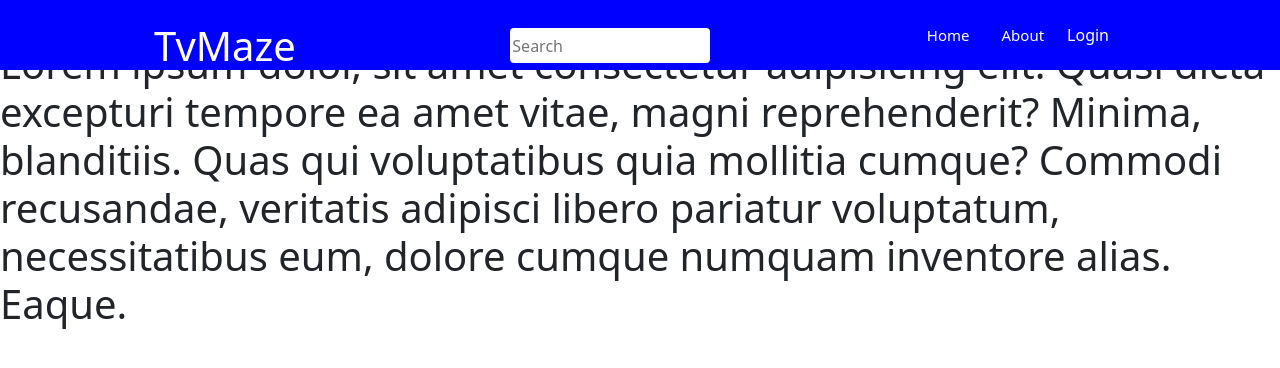
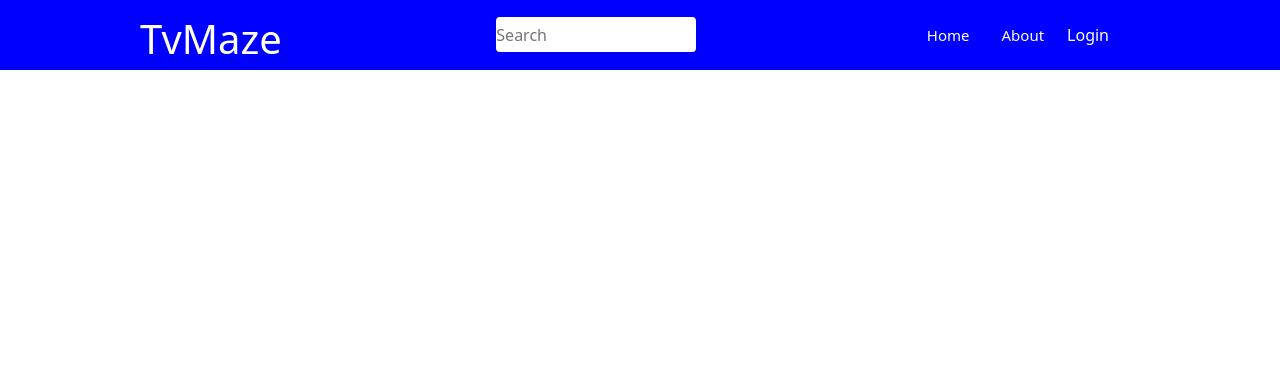
Before and after one commit to pouryaghazizadeh/react-project-simple-1, a React (Create React App) app: page /Aboute in a window 1280 px wide. Shown: the top 368 px of the page. Built offline with nearby package versions, Linux system fonts and the light colour scheme.

Commit message:
fix navbar and about

```diff
--- a/src/App.js
+++ b/src/App.js
@@ -1,21 +1,21 @@
 import Navbar from "./component/navbar/Navbar";
-import { useState } from "react";
+// import { useState } from "react";
 import { Switch, Route } from "react-router-dom";
 import Home from "./component/Home";
-import Aboute from "./component/About";
+import Aboute from "./component/about/About";
 function App() {
-  const[value,setValue]=useState("")
+  // const[value,setValue]=useState("")
 
-  const getData = (Id) => {
-    setValue(Id);
+  // const getData = (Id) => {
+  //   setValue(Id);
     // console.log(value)
     // console.log(data);
-  };
+  // };
 
   return (
     <>
 
-      <Navbar getData ={getData}/>
+      <Navbar />
       <Switch>
         {/* <Route path="/" exact component={Home} /> */}
         {/* <Route
@@ -24,10 +24,10 @@ function App() {
           render={(props) => <Home  {...props}  getData={getData} />}
         /> */}
         <Route path="/" exact >
-          <Home  value={value}/>
+          <Home  />
         </Route>
 
-        <Route path="/Aboute" component={Aboute} />
+        <Route path="/About" component={Aboute} />
       </Switch>
     </>
   );
--- a/src/component/About.jsx
+++ /dev/null
@@ -1,14 +0,0 @@
-const Aboute =()=>{
-    return(
-        <div>
-
-      <p>fghfdhfhfdhfdhdfhfhfdhf</p>
-       <h1> Lorem ipsum dolor, sit amet consectetur adipisicing elit. Quasi dicta excepturi tempore ea amet vitae, magni reprehenderit? Minima, blanditiis. Quas qui voluptatibus quia mollitia cumque? Commodi recusandae, veritatis adipisci libero pariatur voluptatum, necessitatibus eum, dolore cumque numquam inventore alias. Eaque.</h1>
-        </div>
-
-
-
-    )
-}
-
-export default Aboute
--- a/src/component/Card.jsx
+++ b/src/component/Card.jsx
@@ -1,90 +1,88 @@
 // import Data from "../db/data.json";
 import "../component/card.css";
-import { useState, useEffect } from "react";
-const Card = ({ data }) => {
-  const [error, setError] = useState(null); //this use state is for check error
-  const [isLoaded, setIsLoaded] = useState(false); //this use state active when data loading
-  const [items, setItems] = useState([]); // this is for update data that comming from api
-  const [q, setQ] = useState(""); //this useState is for set valeu from search box
-  const [searchParam] = useState(["capital", "name"]); // this is useState when using that you want check data api and value search box
-  // part1 => use,  useEffect and fetch for get api
-  setQ(data)
-  useEffect(() => {
-    fetch("https://restcountries.eu/rest/v2/all") //our api
-      .then((res) => res.json()) //1=>this line our api become to json
-      .then(
-        (result) => {
-          setIsLoaded(true); // use this that app Understand finish loading
-          setItems(result); //data seted
-        },
+// import { useState, useEffect } from "react";
+const Card = () => {
+  return<></>
 
-        (error) => {
-          //is important to handel error here
-          setIsLoaded(true);
-          setError(error);
-        }
-      );
-  }, []);
+  // const [error, setError] = useState(null); //this use state is for check error
+  // const [isLoaded, setIsLoaded] = useState(false); //this use state active when data loading
+  // const [items, setItems] = useState([]); // this is for update data that comming from api
+  // const [q, setQ] = useState(""); //this useState is for set valeu from search box
+  // const [searchParam] = useState(["capital", "name"]); // this is useState when using that you want check data api and value search box
+  // // part1 => use,  useEffect and fetch for get api
+  // useEffect(() => {
+  //   fetch("https://restcountries.eu/rest/v2/all") //our api
+  //     .then((res) => res.json()) //1=>this line our api become to json
+  //     .then(
+  //       (result) => {
+  //         setIsLoaded(true); // use this that app Understand finish loading
+  //         setItems(result); //data seted
+  //       },
 
-  //this function filter our card when user searching sometiog
-  function search(items) {
-    //item is updated value of searchBox
-    return items.filter((item) => {
-      return searchParam.some((newItem) => {
-        //some() methode is for check data if you whant more information go to (MDN)
-        return (
-          item[newItem].toString().toLowerCase().indexOf(q.toLowerCase()) > -1
-        );
-      });
-    });
-  }
+  //       (error) => {
+  //         //is important to handel error here
+  //         setIsLoaded(true);
+  //         setError(error);
+  //       }
+  //     );
+  // }, []);
 
-  // write Condition for if we have any problem
-  if (error) {
-    return <>{error.message}</>;
-  } else if (!isLoaded) {
-    return <>loading...</>;
-  } else {
-    return (
-      <div className="wrapper">
-        {/* this is mother tag */}
+  // //this function filter our card when user searching sometiog
+  // function search(items) {
+  //   //item is updated value of searchBox
+  //   return items.filter((item) => {
+  //     return searchParam.some((newItem) => {
+  //       //some() methode is for check data if you whant more information go to (MDN)
+  //       return (
+  //         item[newItem].toString().toLowerCase().indexOf(q.toLowerCase()) > -1
+  //       );
+  //     });
+  //   });
+  // }
 
-        <div className="search-wrapper">
-          {/* this div have search box */}
+  // // write Condition for if we have any problem
+  // if (error) {
+  //   return <>{error.message}</>;
+  // } else if (!isLoaded) {
+  //   return <>loading...</>;
+  // } else {
+  //   return (
+  //     <div className="wrapper">
+  //       {/* this is mother tag */}
 
-          {/* <input
-            type="search"
-            name="search-form"
-            id="search-form"
-            className="search-input"
-            placeholder="Search for..."
-            value={q} //q comming from use state
-            onChange={(e) => setQ(e.target.value)} //get and update value
-          /> */}
-
-
-        </div>
-        {/* this div is our cards */}
-        <div className="card-grid">
-          {search(items).map((item) => (
-            <div>
-            <div className="card">
-              <div className="Card" key={item.callingCodes}>
-                <h2 className="card-name">{item.name}</h2>
-                <img className="img-card" src={item.flag} alt={item.name} />
-                <ol className="card-list">
-                  <li>population: {item.population}</li>
-                  <li>Region: {item.region}</li>
-                  <li>Capital:{item.capital}</li>
-                </ol>
-              </div>
-            </div>
-            </div>
-          ))}
-        </div>
-      </div>
-    );
-  }
+  //       <div className="search-wrapper">
+  //         {/* this div have search box */}
+  //         <input
+  //           type="search"
+  //           name="search-form"
+  //           id="search-form"
+  //           className="search-input"
+  //           placeholder="Search for..."
+  //           value={q} //q comming from use state
+  //           onChange={(e) => setQ(e.target.value)} //get and update value
+  //         />
+  //       </div>
+  //       {/* this div is our cards */}
+  //       <div className="card-grid">
+  //         {search(items).map((item) => (
+  //           <div>
+  //           <div className="card">
+  //             <div className="Card" key={item.callingCodes}>
+  //               <h2 className="card-name">{item.name}</h2>
+  //               <img className="img-card" src={item.flag} alt={item.name} />
+  //               <ol className="card-list">
+  //                 <li>population: {item.population}</li>
+  //                 <li>Region: {item.region}</li>
+  //                 <li>Capital:{item.capital}</li>
+  //               </ol>
+  //             </div>
+  //           </div>
+  //           </div>
+  //         ))}
+  //       </div>
+  //     </div>
+  //   );
+  // }
 
   }
 
--- a/src/component/Home.jsx
+++ b/src/component/Home.jsx
@@ -1,12 +1,12 @@
 import Card from "./Card";
-import { useState } from "react";
-const Home = ({value}) => {
-  const [data,setData] = useState("")
-  setData(value)
+// import { useState } from "react";
+const Home = () => {
+  // const [data,setData] = useState("")
+  // setData(value)
   return (
     // style={{"padding-top":"70px"}}
      <div >
-      <Card data = {data}/>
+      <Card />
 
      </div>
   );
--- /dev/null
+++ b/src/component/about/about.css
@@ -0,0 +1,18 @@
+* {
+  padding: 0;
+  margin: 0;
+  box-sizing: border-box;
+}
+
+.container-about{
+  display: flex;
+  justify-content: center;
+  padding-top: 100px;
+  flex-wrap: wrap;
+
+}
+.container {
+  width: 100vw;
+  height: 100%;
+
+}
--- a/src/component/navbar/Navbar.jsx
+++ b/src/component/navbar/Navbar.jsx
@@ -7,22 +7,24 @@ import { useState } from "react";
 
 //
 //
-const Navbar = ({getData}) => {
+const Navbar = () => {
   const [Id, setId] = useState(false);
-  const[data,setData] = useState("")
-  getData(Id,data)
+  const [data, setData] = useState("");
+
   return (
-    <div  id={Id ? "div-compo" : ""}>
+    <div id={Id ? "div-compo" : ""}>
       <nav className="mother-nav" id={Id ? "mother-nav2" : ""}>
-        <h1 className="name-web" id={Id? "name-web2":""}>TvMaze</h1>
+        <h1 className="name-web" id={Id ? "name-web2" : ""}>
+          TvMaze
+        </h1>
         <input
           type="search"
           value={data}
           placeholder="Search"
           className="search-box"
-          id={Id?"search-box2":""}
+          id={Id ? "search-box2" : ""}
           onChange={(e) => {
-            setData(e.target.value)
+            setData(e.target.value);
           }}
         />
         <FaBars
@@ -32,12 +34,10 @@ const Navbar = ({getData}) => {
           }}
         />
 
-        <div className="nave-menu" id={Id ? "nave-menu2":""}>
+        <div className="nave-menu" id={Id ? "nave-menu2" : ""}>
           <NavLink
             exact
             to="/"
-
-
             className="NavLink"
             activeStyle={{ color: "#15cdfc" }}
           >
@@ -57,36 +57,6 @@ const Navbar = ({getData}) => {
         </div>
       </nav>
     </div>
-    // <>
-    //   <Div>
-    //     <div style={HSstyle}>
-    //       <H1>TvMaze</H1>
-
-    //       <SearchBox  />
-    //     </div>
-    //     <Ulstyle>
-    //       <Li>
-    //
-    //
-    //       </Li>
-    //       <Li>
-    //         <NavLink
-    //           to="/Aboute"
-    //           style={NnLink}
-    //           activeStyle={{ color: "white" }}
-    //         >
-
-    //           about
-    //         </NavLink>
-    //       </Li>
-    //       <Li>
-    //         <NavLink to="Login" style={NnLink} activeStyle={{ color: "white" }}>
-    //           Login
-    //         </NavLink>
-    //       </Li>
-    //     </Ulstyle>
-    //   </Div>
-    // </>
   );
 };
 
--- a/src/component/navbar/navbar.css
+++ b/src/component/navbar/navbar.css
@@ -1,7 +1,11 @@
+*{
+ box-sizing: border-box;
+}
 #div-compo {
   height: 239px;
   /* position: fixed; */
   width: 100%;
+
 }
 
 /* this style is for nav that have h1 and navLink */
@@ -28,9 +32,10 @@
   color: #fff;
   display: flex;
   align-self: flex-start;
-  margin: 14px;
+margin-top: 7px;
 }
 #name-web2 {
+
   padding: 0;
   position: absolute;
 }
@@ -41,7 +46,8 @@
   border-radius: 4px;
   border: none;
   outline: none;
-  margin: 20px;
+  margin-top: 9px;
+
   display: flex;
 }
 #search-box2 {
```
Also changed, not shown: src/component/about/About.jsx (added, +25 -0 lines).
